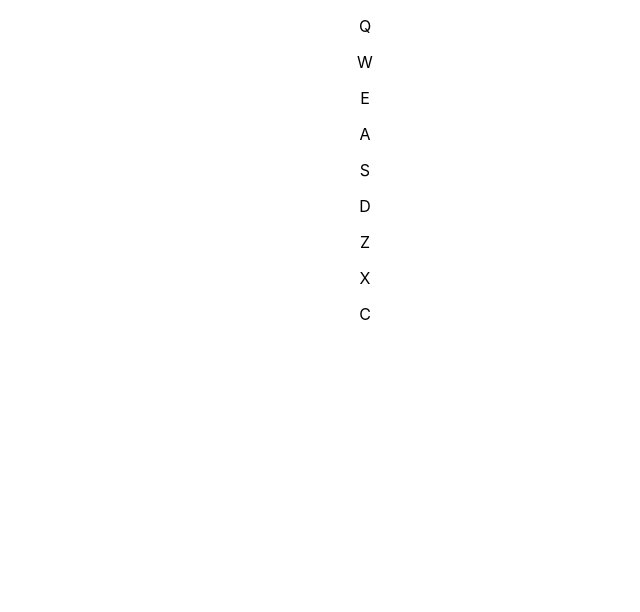
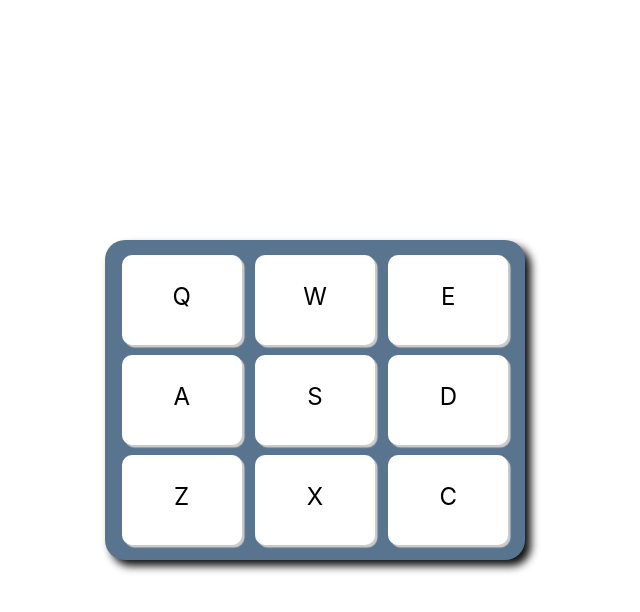
Before and after one commit to MauroLG/drum-machine, a React (Create React App) app: page / in a window 1280 px wide. Shown: the top 612 px of the page, without its empty margins (275-915 px from the left). Built offline with nearby package versions, Linux system fonts and the light colour scheme.

Commit message:
Version inicial finalizada

```diff
--- a/public/index.html
+++ b/public/index.html
@@ -29,6 +29,7 @@
   <body>
     <noscript>You need to enable JavaScript to run this app.</noscript>
     <div id="root"></div>
+    <script src="https://cdn.freecodecamp.org/testable-projects-fcc/v1/bundle.js"></script>
     <!--
       This HTML file is a template.
       If you open it directly in the browser, you will see an empty page.
--- a/src/App.css
+++ b/src/App.css
@@ -1,38 +1,50 @@
-.App {
+html, body, #root, .App {
+  display: flex;
+  justify-content: center;
+  align-items: center;
+  height: 100%;
+  width: 100%;
   text-align: center;
 }
 
-.App-logo {
-  height: 40vmin;
-  pointer-events: none;
+#drum-machine{
+  display: flex;
+  align-items:  center;
 }
 
-@media (prefers-reduced-motion: no-preference) {
-  .App-logo {
-    animation: App-logo-spin infinite 20s linear;
-  }
+#display {
+ width:  100px;
+ height: 100px;
+ text-align: center;
+ line-height: 100px;
 }
 
-.App-header {
-  background-color: #282c34;
-  min-height: 100vh;
-  display: flex;
-  flex-direction: column;
-  align-items: center;
-  justify-content: center;
-  font-size: calc(10px + 2vmin);
-  color: white;
+
+.container-pad {
+  height: 300px;
+  width: 400px;
+  background-color: #59748f;
+  margin: auto;
+  display: inline-flex;
+  flex-wrap: wrap;
+  justify-content: space-around;
+  padding:  10px;
+  border-radius: 20px;
+  box-shadow: 6px 6px 8px #111;
 }
 
-.App-link {
-  color: #61dafb;
+.drum-pad {
+  font-size: 1.5em;
+  margin:  5px;
+  flex: 0 0 120px;
+  background-color: #FFF;
+  line-height: 1.5em;
+  box-shadow: 2.5px 2.5px 1px #CCC;
+  border-radius: 10px;
 }
 
-@keyframes App-logo-spin {
-  from {
-    transform: rotate(0deg);
-  }
-  to {
-    transform: rotate(360deg);
-  }
+.drum-pad:active{
+  box-shadow: inset 3px 3px 2px #C1C1C1;
+  background-color: #EEEEEE;
+  outline: none;
 }
--- a/src/App.js
+++ b/src/App.js
@@ -62,18 +62,37 @@ let drumKey = [
 class App extends React.Component {
     constructor(props){
         super(props)
+        this.state = {
+            display: '',
         }
+        this.handleDisplay = this.handleDisplay.bind(this);
+    }
+
+    handleDisplay(display){
+        this.setState({
+            display: display
+        })
+    }
+
     render(){
         return (
-            <div id="drum-machine" className="App">
-                <div id="display"></div>
+            <div className="App">
+                <div id="drum-machine">
+                        <div className="container-pad">
                             {drumKey.map(d => (
                                 <DrumPad
                                     id={d.id}
                                     keyTrigger={d.keyTrigger}
+                                    keyCode = {d.keyCode}
                                     url={d.url}
+                                    onClick={this.handleClick}
+                                    onKeyDown={this.triggerKeyPress}
+                                    handleDisplay={this.handleDisplay}
                                 />
                             ))}
+                        </div>
+                        <div id="display">{this.state.display}</div>
+                </div>
             </div>
         );
     }
--- a/src/DrumPad.js
+++ b/src/DrumPad.js
@@ -4,12 +4,68 @@ import './App.css';
 class DrumPad extends React.Component {
     constructor(props){
         super(props)
+        this.state={
+        	backgroundBtn: '',
+        	boxShadowBtn: '',
+        	outlineBtn: ''
+        }
+        this.handleKeyPress = this.handleKeyPress.bind(this);
+        this.handleKeyUp = this.handleKeyUp.bind(this);
+        this.handleClick = this.handleClick.bind(this);
     }
+
+	componentDidMount(){
+		document.addEventListener('keydown', this.handleKeyPress)
+		document.addEventListener('keyup', this.handleKeyUp)
+	}
+
+    componentWillUnmount(){
+    	document.removeEventListener('keydown', this.handleKeyPress)
+    	document.removeEventListener('keyup', this.handleKeyUp)
+    }
+
+	handleKeyPress(event){
+		if(event.keyCode === this.props.keyCode){
+			this.audio.play()
+			this.audio.currentTime = 0
+			this.props.handleDisplay(this.props.id)
+			this.setState({
+				backgroundBtn: '#EEEEEE',
+				boxShadowBtn: 'inset 3px 3px 2px #C1C1C1',
+				outlineBtn: 'none'
+			})
+		}
+	}
+
+	handleKeyUp(event){
+		this.setState({
+			backgroundBtn: '',
+			boxShadowBtn: '',
+			outlineBtn: ''
+		})
+	}
+
+	handleClick(){
+		this.audio.play()
+		this.audio.currentTime = 0
+		this.props.handleDisplay(this.props.id)
+	}
+
     render(){
         return (
-			<div className="drum-pad" id={this.props.id}>
+			<div
+				className="drum-pad"
+				id={this.props.id}
+				onClick={this.handleClick}
+				style={{backgroundColor: this.state.backgroundBtn, boxShadow: this.state.boxShadowBtn, outlineBtn: this.state.outlineBtn }}
+			>
 				<p>{this.props.keyTrigger}</p>
-				<audio src={this.props.url} id={this.props.keyTrigger}></audio>
+				<audio
+					ref={ref => this.audio = ref}
+					className="clip"
+					src={this.props.url}
+					id={this.props.keyTrigger}>
+				</audio>
 			</div>
         );
     }
```
Lines whose indentation alone changed are shown as unchanged.
